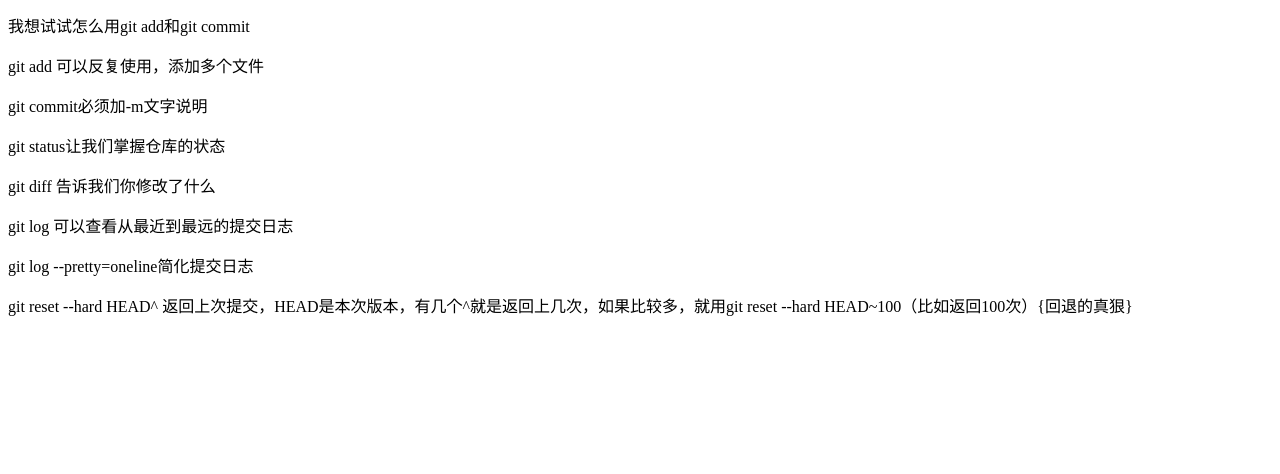
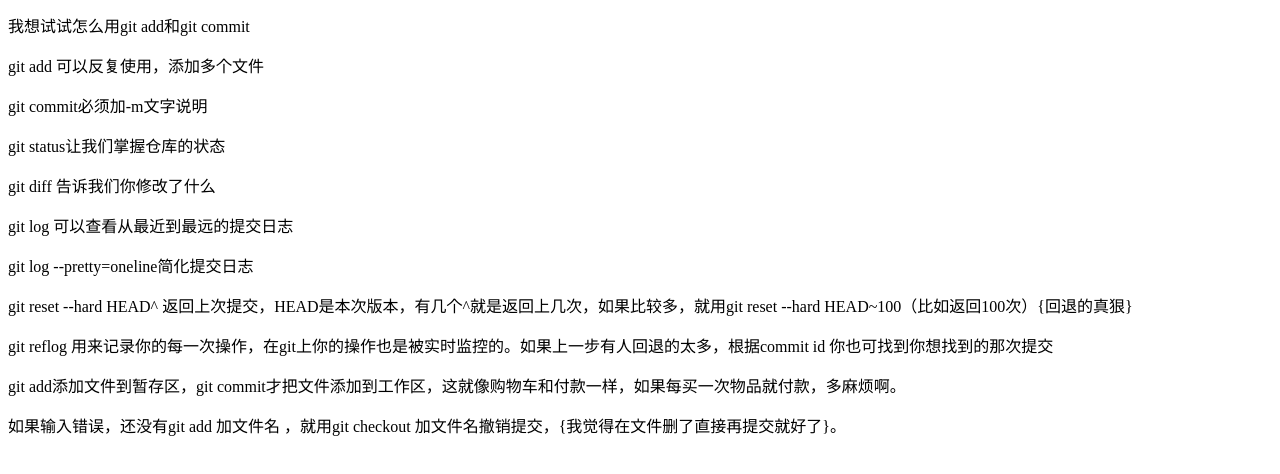
Before and after one commit to luckelectricity/gitpro, a plain HTML site: page index.html in a window 1280 px wide. Shown: the part 116-590 px from the top of the page. Drawn offline with Linux system fonts and the light colour scheme.

Commit message:
增加了git checkout 未git add时的删除方法、

```diff
--- a/index.html
+++ b/index.html
@@ -15,5 +15,8 @@
 	<p>git log 可以查看从最近到最远的提交日志</p>
 	<p>git log --pretty=oneline简化提交日志</p>
 	<p>git reset --hard HEAD^ 返回上次提交，HEAD是本次版本，有几个^就是返回上几次，如果比较多，就用git reset --hard HEAD~100（比如返回100次）{回退的真狠}</p>
+	<p>git reflog 用来记录你的每一次操作，在git上你的操作也是被实时监控的。如果上一步有人回退的太多，根据commit id 你也可找到你想找到的那次提交</p>
+	<p>git add添加文件到暂存区，git commit才把文件添加到工作区，这就像购物车和付款一样，如果每买一次物品就付款，多麻烦啊。</p>
+	<p>如果输入错误，还没有git add 加文件名 ，就用git checkout 加文件名撤销提交，{我觉得在文件删了直接再提交就好了}。</p>
 </body>
 </html>
```
